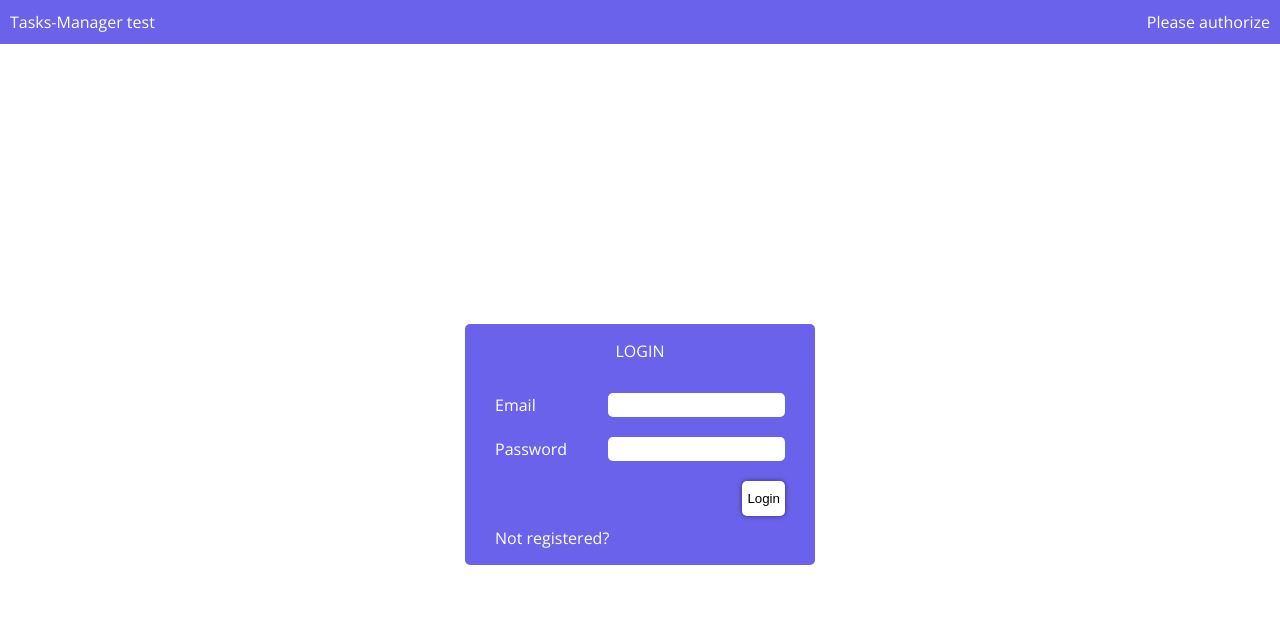
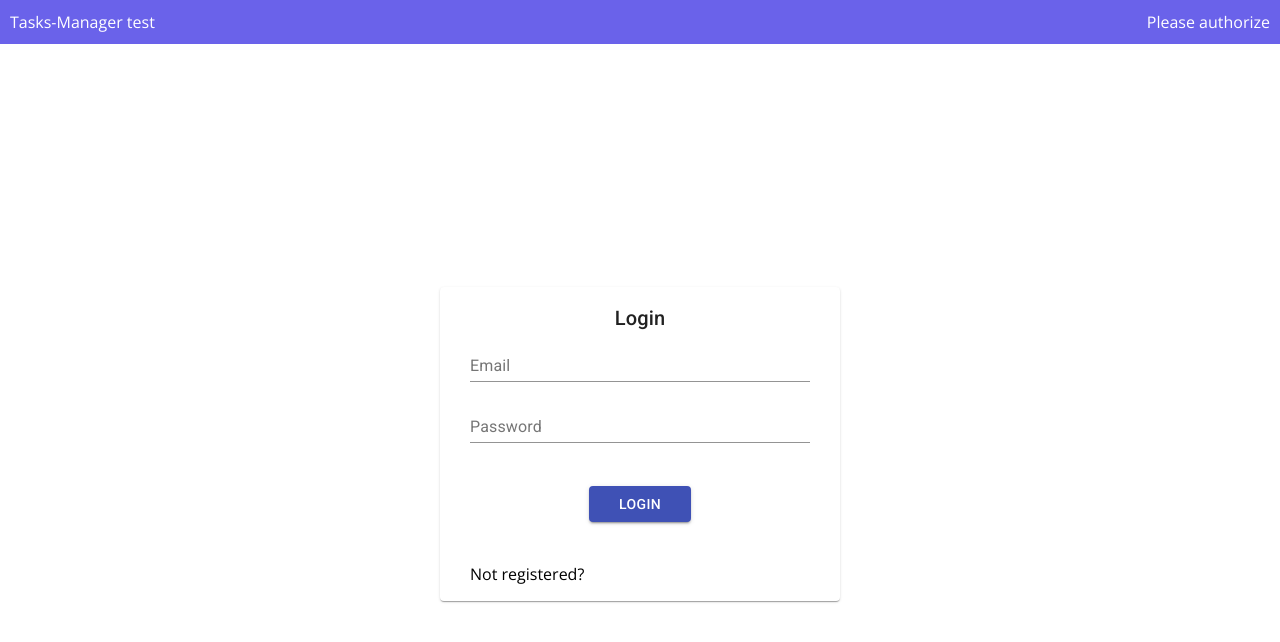
Before and after one commit to DenDanilkov/task-manager-test, a React (Create React App) app in the folder client/: page /login in a window 1280 px wide. Shown: the top 642 px of the page. Built offline with nearby package versions, Linux system fonts and the light colour scheme.

Commit message:
feature/add-login-material

```diff
--- a/client/src/components/Forms/LoginForm/index.jsx
+++ b/client/src/components/Forms/LoginForm/index.jsx
@@ -1,52 +1,131 @@
 import React from 'react';
-import { useFormik } from 'formik';
+import { Formik, useFormik } from 'formik';
 import styles from './styles.module.scss';
 import { Link } from 'react-router-dom';
+import {
+  Button,
+  FormControl,
+  FormHelperText,
+  Input,
+  InputLabel,
+  makeStyles,
+  Paper,
+  Typography,
+} from '@material-ui/core';
+import * as Yup from 'yup';
 
-const LoginForm = ({ submit }) => {
-  const formik = useFormik({
-    initialValues: {
-      email: '',
-      password: '',
-    },
-    onSubmit: (values) => {
-      submit(values);
-      formik.resetForm();
-    },
-  });
+const useStyles = makeStyles((theme) => ({
+  title: {
+    padding: '0 0 0 30px',
+  },
+  input: {
+    margin: '10px 0',
+  },
+  button: {
+    margin: '30px 0 0 0',
+    width: '30%',
+    alignSelf: 'center',
+  },
+  link: {
+    color: 'black',
+    marginTop: '20px',
+    alignSelf: 'flex-end',
+  },
+}));
+
+const RenderedLoginForm = (props) => {
+  const {
+    values: { email, password },
+    errors,
+    touched,
+    handleSubmit,
+    handleChange,
+    isValid,
+    setFieldTouched,
+  } = props;
+
+  const styles = useStyles();
+
+  const change = (name, e) => {
+    e.persist();
+    handleChange(e);
+    setFieldTouched(name, true, false);
+  };
+
   return (
-    <form className={styles.form} onSubmit={formik.handleSubmit}>
-      <div className={styles.title}>Login</div>
-      <div className={styles['group']}>
-        <label className={styles['email-label']} htmlFor="email">
-          Email
-        </label>
-        <input
-          className={styles['email-field']}
-          type="text"
-          name="email"
+    <form onSubmit={handleSubmit}>
+      <Typography align="center" variant="h6">
+        Login
+      </Typography>
+      <FormControl>
+        <InputLabel htmlFor="email">Email</InputLabel>
+        <Input
           id="email"
-          {...formik.getFieldProps('email')}
+          aria-describedby="email"
+          value={email}
+          onChange={change.bind(null, 'email')}
+          className={styles.input}
         />
-      </div>
-      <div className={styles['group']}>
-        <label className={styles['password-label']} htmlFor="password">
-          Password
-        </label>
-        <input
-          className={styles['password-field']}
-          type="text"
-          name="password"
+        <FormHelperText error={touched.email && errors.email} id="email">
+          {touched.email && errors.email}
+        </FormHelperText>
+      </FormControl>
+      <FormControl>
+        <InputLabel htmlFor="password">Password</InputLabel>
+        <Input
           id="password"
-          {...formik.getFieldProps('password')}
+          aria-describedby="password"
+          value={password}
+          onChange={change.bind(null, 'password')}
+          color="primary"
+          className={styles.input}
         />
-      </div>
-      <button className={styles.confirm}>Login</button>
-      <Link style={{ textDecoration: 'none', color: 'white' }} to={`/register`}>
-        Not registered?
-      </Link>
+        <FormHelperText id="password" error={touched.password && errors.password}>
+          {touched.password && errors.password}
+        </FormHelperText>
+      </FormControl>
+      <Button
+        variant="contained"
+        color="primary"
+        type="submit"
+        disabled={!isValid}
+        className={styles.button}
+      >
+        Login
+      </Button>
     </form>
   );
 };
 
+const LoginForm = ({ submit }) => {
+  const validationSchema = Yup.object({
+    email: Yup.string('Enter your email')
+      .required('Email is required')
+      .email('Enter a valid email'),
+    password: Yup.string('').required('Enter your password'),
+  });
+
+  const initialValues = {
+    email: '',
+    password: '',
+  };
+
+  return (
+    <Paper className={styles.container} elevation={1}>
+      <Formik
+        render={(props) => <RenderedLoginForm {...props} />}
+        initialValues={initialValues}
+        validationSchema={validationSchema}
+        onSubmit={(values, actions) => {
+          submit(values);
+          actions.resetForm();
+        }}
+      />
+      <Link style={{ 'text-decoration': 'none' }} to={`/register`} className={styles.link}>
+        Not registered?
+      </Link>
+    </Paper>
+  );
+};
+
 export default LoginForm;
--- a/client/src/components/Forms/LoginForm/styles.module.scss
+++ b/client/src/components/Forms/LoginForm/styles.module.scss
@@ -1,41 +1,17 @@
-.form {
-  max-width: 350px;
+.container {
+  max-width: 400px;
   width: 100%;
   padding: 15px 30px;
+}
+
+form {
   display: flex;
   flex-direction: column;
-  border-radius: 5px;
-  background-color: #6a62ea;
-  color: #fff;
-  input {
-    border-radius: 5px;
-    border: none;
-    outline: none;
-  }
 }
 
-.title {
-  align-self: center;
-  text-transform: uppercase;
-  margin-bottom: 20px;
+.link {
+  color: black;
+  margin-top: 40px;
+  align-self: flex-end;
+  display: inline-block;
 }
-
-.group {
-  display: flex;
-  justify-content: space-between;
-  padding: 10px 0;
-  label {
-    margin-right: 10px;
-  }
-}
-
-.confirm {
-  align-self: flex-end;
-  margin: 10px 0;
-  border: none;
-  box-shadow: 0 0 5px rgba(0, 0, 0, 0.5);
-  background: #fff;
-  border-radius: 5px;
-  padding: 10px 5px;
-  cursor: pointer;
-}
--- a/client/src/components/Forms/RegisterForm/index.jsx
+++ b/client/src/components/Forms/RegisterForm/index.jsx
@@ -35,7 +35,7 @@ const useStyles = makeStyles((theme) => ({
   },
 }));
 
-const RenderedForm = (props) => {
+const RenderedRegisterForm = (props) => {
   const {
     values: { name, email, password, surname },
     errors,
@@ -49,7 +49,6 @@ const RenderedForm = (props) => {
   const styles = useStyles();
 
   const change = (name, e) => {
-    console.log(e);
     e.persist();
     handleChange(e);
     setFieldTouched(name, true, false);
@@ -147,11 +146,10 @@ const RegisterForm = ({ submit }) => {
   return (
     <Paper className={styles.container} elevation={1}>
       <Formik
-        render={(props) => <RenderedForm {...props} />}
+        render={(props) => <RenderedRegisterForm {...props} />}
         initialValues={initialValues}
         validationSchema={validationSchema}
         onSubmit={(values, actions) => {
-          debugger;
           submit(values);
           actions.resetForm();
         }}
```
